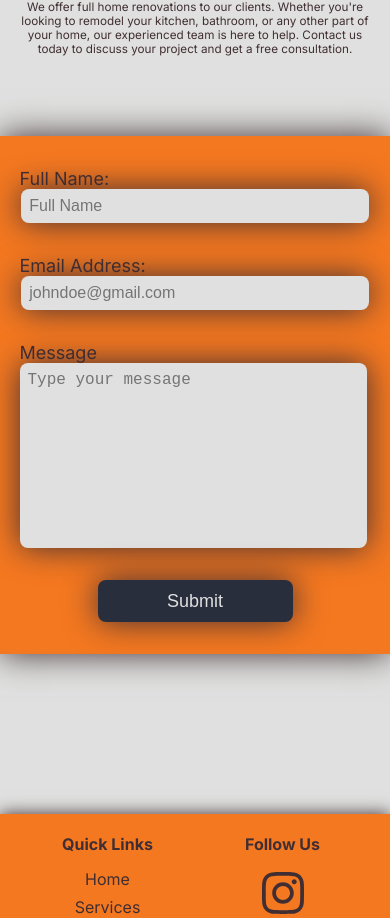
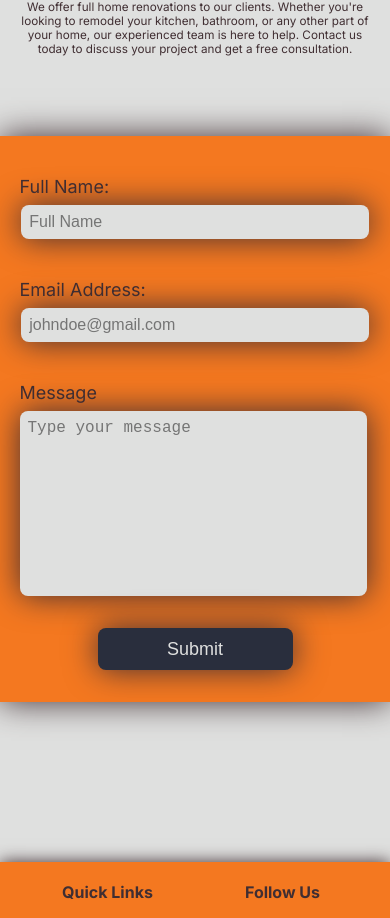
Before and after one commit to jacksonarsmith/next-contracting-website, a Next.js app: page / in a window 390 px wide. Shown: the part 5871-6789 px from the top of the page. Built offline with nearby package versions, Linux system fonts and the light colour scheme.

Commit message:
Small padding fix on contact component.

```diff
--- a/src/app/components/contact/contact.module.css
+++ b/src/app/components/contact/contact.module.css
@@ -109,7 +109,7 @@
   }
 
   .form label {
-    padding: 0;
+    padding: 0.5rem 0;
   }
 
   .form textarea {
```
